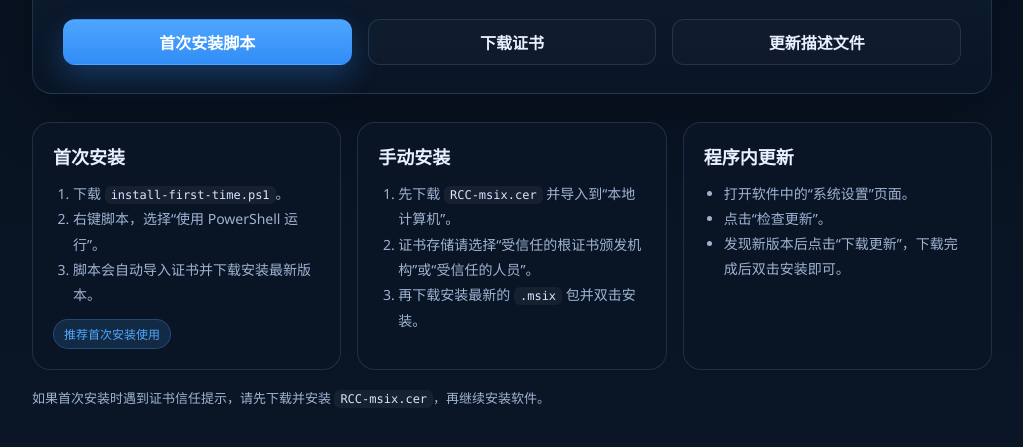
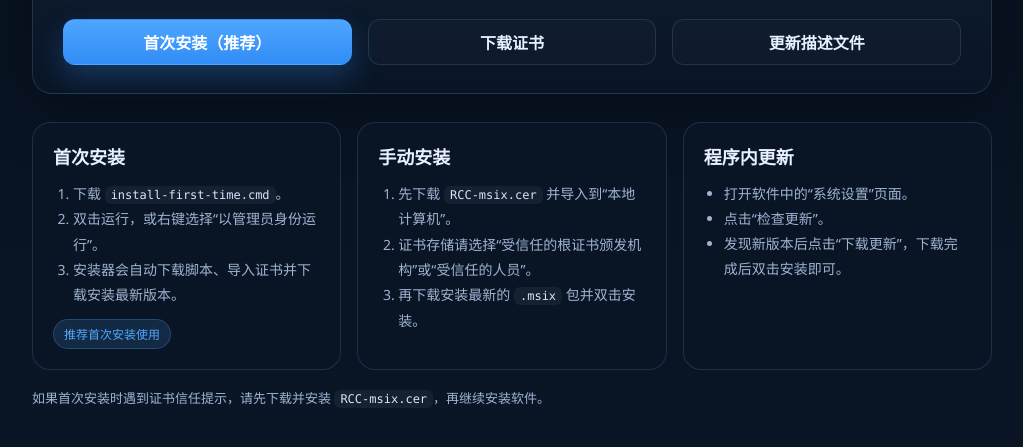
Before and after one commit to c3812600/RCC-Release, a plain HTML site: page docs/index.html in a window 1280 px wide. Shown: the part 185-632 px from the top of the page, without its empty margins (128-1151 px from the left). Drawn offline with Linux system fonts and the light colour scheme.

Commit message:
Publish MSIX 2.0.9

```diff
--- a/docs/index.html
+++ b/docs/index.html
@@ -156,7 +156,7 @@
       </div>
 
       <div class="actions">
-        <a class="btn btn-primary" href="./updates/install-first-time.ps1">首次安装脚本</a>
+        <a class="btn btn-primary" href="./updates/install-first-time.cmd">首次安装（推荐）</a>
         <a class="btn btn-secondary" href="./updates/RCC-msix.cer">下载证书</a>
         <a class="btn btn-secondary" href="./updates/ControlCommand.appinstaller">更新描述文件</a>
       </div>
@@ -166,9 +166,9 @@
       <article class="card">
         <h2>首次安装</h2>
         <ol>
-          <li>下载 <code>install-first-time.ps1</code>。</li>
-          <li>右键脚本，选择“使用 PowerShell 运行”。</li>
-          <li>脚本会自动导入证书并下载安装最新版本。</li>
+          <li>下载 <code>install-first-time.cmd</code>。</li>
+          <li>双击运行，或右键选择“以管理员身份运行”。</li>
+          <li>安装器会自动下载脚本、导入证书并下载安装最新版本。</li>
         </ol>
         <div class="pill">推荐首次安装使用</div>
       </article>
```
Also changed, not shown: 3 other files.
